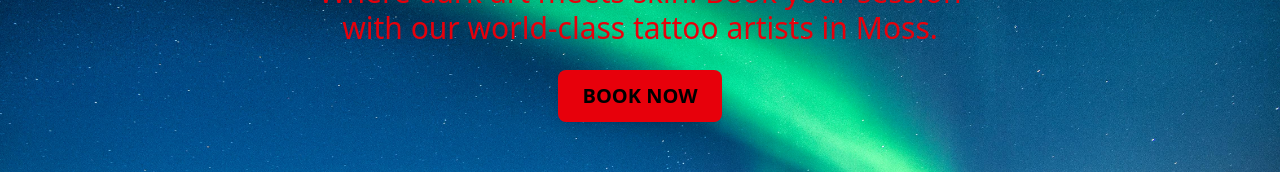
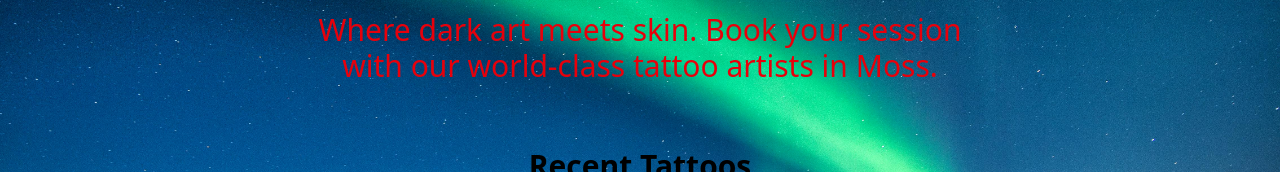
Before and after one commit to vladinson009/host-tattoo, a React (Vite) app: page / in a window 1280 px wide. Shown: the part 324-496 px from the top of the page. Built offline with nearby package versions, Linux system fonts and the light colour scheme; no server answers.

Commit message:
added link to booking

```diff
--- a/src/components/home/Home.jsx
+++ b/src/components/home/Home.jsx
@@ -1,7 +1,9 @@
+import context from "../../context/context";
 import { STUDIO_NAME, STUDIO_WELCOMEMSG } from "../../constants";
-import { useEffect, useState } from "react";
+import { useContext, useEffect, useState } from "react";
+import { Link } from "react-router-dom";
 export default function Home() {
-
+    const { userSession } = useContext(context);
     const [images, setImages] = useState([]);
 
     // Could be GET or POST/PUT/PATCH/DELETE
@@ -27,12 +29,13 @@ export default function Home() {
             </p>
 
             {/* Call to Action */}
-            <a
-                href="#booking"
-                className="mt-6 px-6 py-3 bg-red-600 text-black text-xl font-bold uppercase rounded-lg shadow-lg hover:bg-red-800 transition"
-            >
-                Book Now
-            </a>
+            {userSession &&
+                <Link to={"/booking"}
+                    href="#booking"
+                    className="mt-6 px-6 py-3 bg-red-600 text-black text-xl font-bold uppercase rounded-lg shadow-lg hover:bg-red-800 transition"
+                >
+                    Book Now
+                </Link>}
             <div className="mt-16 w-full text-center">
                 <h2 className="text-3xl font-bold text-black mb-8">Recent Tattoos</h2>
                 <div className="grid grid-cols-1 sm:grid-cols-2 md:grid-cols-3 lg:grid-cols-6 gap-8 ">
```
